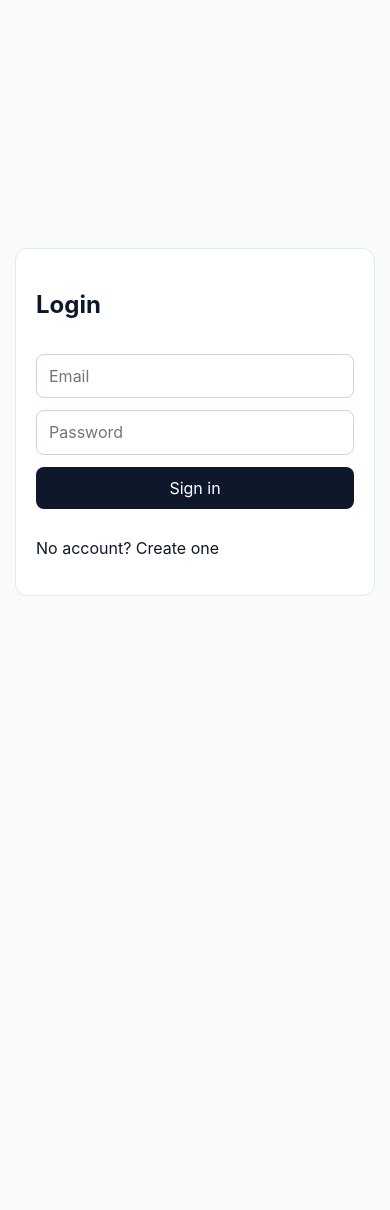
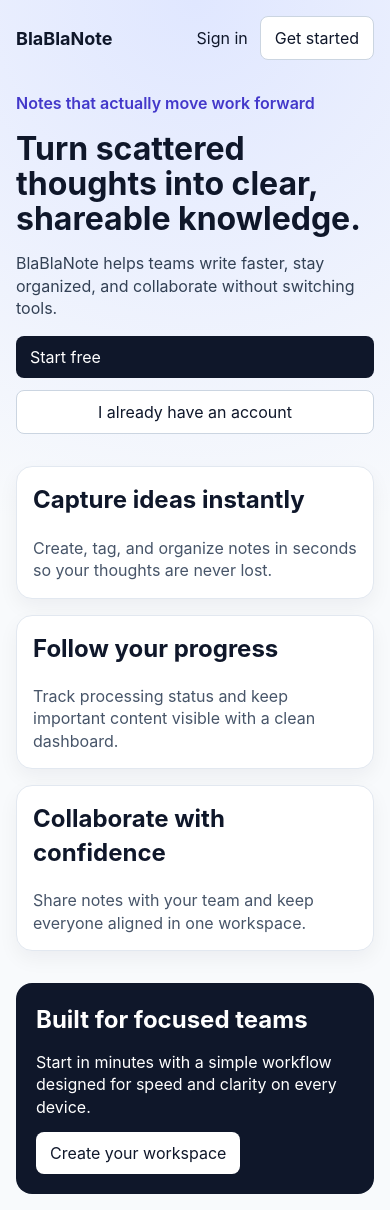
Before and after one commit to shamssyho/BlaBlaNote, a React (Vite) app in the folder BlaBlaNote/apps/front/: page / in a window 390 px wide. Before the commit this address led to /login. Before the commit the page ends 844 px from the top, so only its background shows below. Built offline with nearby package versions, Linux system fonts and the light colour scheme; no server answers.

Commit message:
feat(front): add responsive landing page

```diff
--- /dev/null
+++ b/BlaBlaNote/apps/front/src/pages/LandingPage.tsx
@@ -0,0 +1,65 @@
+import { Link } from '../router/router';
+
+const FEATURES = [
+  {
+    title: 'Capture ideas instantly',
+    description: 'Create, tag, and organize notes in seconds so your thoughts are never lost.',
+  },
+  {
+    title: 'Follow your progress',
+    description: 'Track processing status and keep important content visible with a clean dashboard.',
+  },
+  {
+    title: 'Collaborate with confidence',
+    description: 'Share notes with your team and keep everyone aligned in one workspace.',
+  },
+];
+
+export function LandingPage() {
+  return (
+    <main className="landing-page">
+      <header className="landing-header">
+        <p className="brand">BlaBlaNote</p>
+        <nav className="landing-nav" aria-label="Main navigation">
+          <Link to="/login">Sign in</Link>
+          <Link to="/register" className="nav-cta">
+            Get started
+          </Link>
+        </nav>
+      </header>
+
+      <section className="hero-section">
+        <p className="eyebrow">Notes that actually move work forward</p>
+        <h1>Turn scattered thoughts into clear, shareable knowledge.</h1>
+        <p className="hero-copy">
+          BlaBlaNote helps teams write faster, stay organized, and collaborate without switching tools.
+        </p>
+        <div className="hero-actions">
+          <Link to="/register" className="primary-link">
+            Start free
+          </Link>
+          <Link to="/login" className="secondary-link">
+            I already have an account
+          </Link>
+        </div>
+      </section>
+
+      <section className="features-section" aria-label="Product features">
+        {FEATURES.map((feature) => (
+          <article key={feature.title} className="feature-card">
+            <h2>{feature.title}</h2>
+            <p>{feature.description}</p>
+          </article>
+        ))}
+      </section>
+
+      <section className="cta-section">
+        <h2>Built for focused teams</h2>
+        <p>Start in minutes with a simple workflow designed for speed and clarity on every device.</p>
+        <Link to="/register" className="primary-link">
+          Create your workspace
+        </Link>
+      </section>
+    </main>
+  );
+}
--- a/BlaBlaNote/apps/front/src/router/AppRouter.tsx
+++ b/BlaBlaNote/apps/front/src/router/AppRouter.tsx
@@ -1,5 +1,6 @@
 import { AppLayout } from '../layouts/AppLayout';
 import { DashboardPage } from '../pages/DashboardPage';
+import { LandingPage } from '../pages/LandingPage';
 import { LoginPage } from '../pages/LoginPage';
 import { NoteDetailPage } from '../pages/NoteDetailPage';
 import { NotesListPage } from '../pages/NotesListPage';
@@ -18,7 +19,11 @@ function RoutedApp() {
     return <RegisterPage />;
   }
 
-  if (path === '/' || path === '/dashboard') {
+  if (path === '/') {
+    return <LandingPage />;
+  }
+
+  if (path === '/dashboard') {
     return (
       <ProtectedRoute redirectTo="/login">
         <AppLayout>
@@ -49,7 +54,7 @@ function RoutedApp() {
     );
   }
 
-  return <LoginPage />;
+  return <LandingPage />;
 }
 
 export function AppRouter() {
--- a/BlaBlaNote/apps/front/src/styles.css
+++ b/BlaBlaNote/apps/front/src/styles.css
@@ -212,3 +212,146 @@ button:disabled {
     transform: rotate(360deg);
   }
 }
+
+.landing-page {
+  min-height: 100vh;
+  padding: 1rem;
+  display: grid;
+  gap: 2rem;
+  background: radial-gradient(circle at top, #e0e7ff 0%, #f8fafc 45%);
+}
+
+.landing-header {
+  display: flex;
+  align-items: center;
+  justify-content: space-between;
+  gap: 1rem;
+}
+
+.brand {
+  font-weight: 700;
+  margin: 0;
+  font-size: 1.125rem;
+}
+
+.landing-nav {
+  display: flex;
+  gap: 0.75rem;
+  align-items: center;
+}
+
+.nav-cta,
+.secondary-link {
+  display: inline-flex;
+  align-items: center;
+  justify-content: center;
+  padding: 0.625rem 0.875rem;
+  border-radius: 0.5rem;
+  border: 1px solid #cbd5e1;
+  background: #fff;
+}
+
+.hero-section {
+  max-width: 640px;
+  display: grid;
+  gap: 1rem;
+}
+
+.eyebrow {
+  margin: 0;
+  color: #4338ca;
+  font-weight: 600;
+}
+
+.hero-section h1 {
+  margin: 0;
+  font-size: 2rem;
+  line-height: 1.1;
+}
+
+.hero-copy {
+  margin: 0;
+  color: #334155;
+}
+
+.hero-actions {
+  display: grid;
+  gap: 0.75rem;
+}
+
+.features-section {
+  display: grid;
+  gap: 1rem;
+}
+
+.feature-card {
+  background: #fff;
+  border: 1px solid #e2e8f0;
+  border-radius: 1rem;
+  padding: 1rem;
+  box-shadow: 0 8px 20px rgba(15, 23, 42, 0.05);
+}
+
+.feature-card h2 {
+  margin-top: 0;
+}
+
+.feature-card p {
+  margin-bottom: 0;
+  color: #475569;
+}
+
+.cta-section {
+  background: #0f172a;
+  color: #fff;
+  border-radius: 1rem;
+  padding: 1.25rem;
+  display: grid;
+  gap: 0.875rem;
+}
+
+.cta-section h2,
+.cta-section p {
+  margin: 0;
+}
+
+.cta-section .primary-link {
+  justify-self: start;
+  background: #fff;
+  color: #0f172a;
+}
+
+@media (min-width: 768px) {
+  .landing-page {
+    padding: 2rem 4rem;
+    gap: 3rem;
+  }
+
+  .hero-section h1 {
+    font-size: 3.25rem;
+  }
+
+  .hero-actions {
+    display: flex;
+    align-items: center;
+  }
+
+  .features-section {
+    grid-template-columns: repeat(3, minmax(0, 1fr));
+  }
+
+  .cta-section {
+    grid-template-columns: 1fr auto;
+    align-items: center;
+    column-gap: 1.25rem;
+  }
+
+  .cta-section p {
+    grid-column: 1;
+  }
+
+  .cta-section .primary-link {
+    grid-column: 2;
+    grid-row: 1 / span 2;
+  }
+}
```
